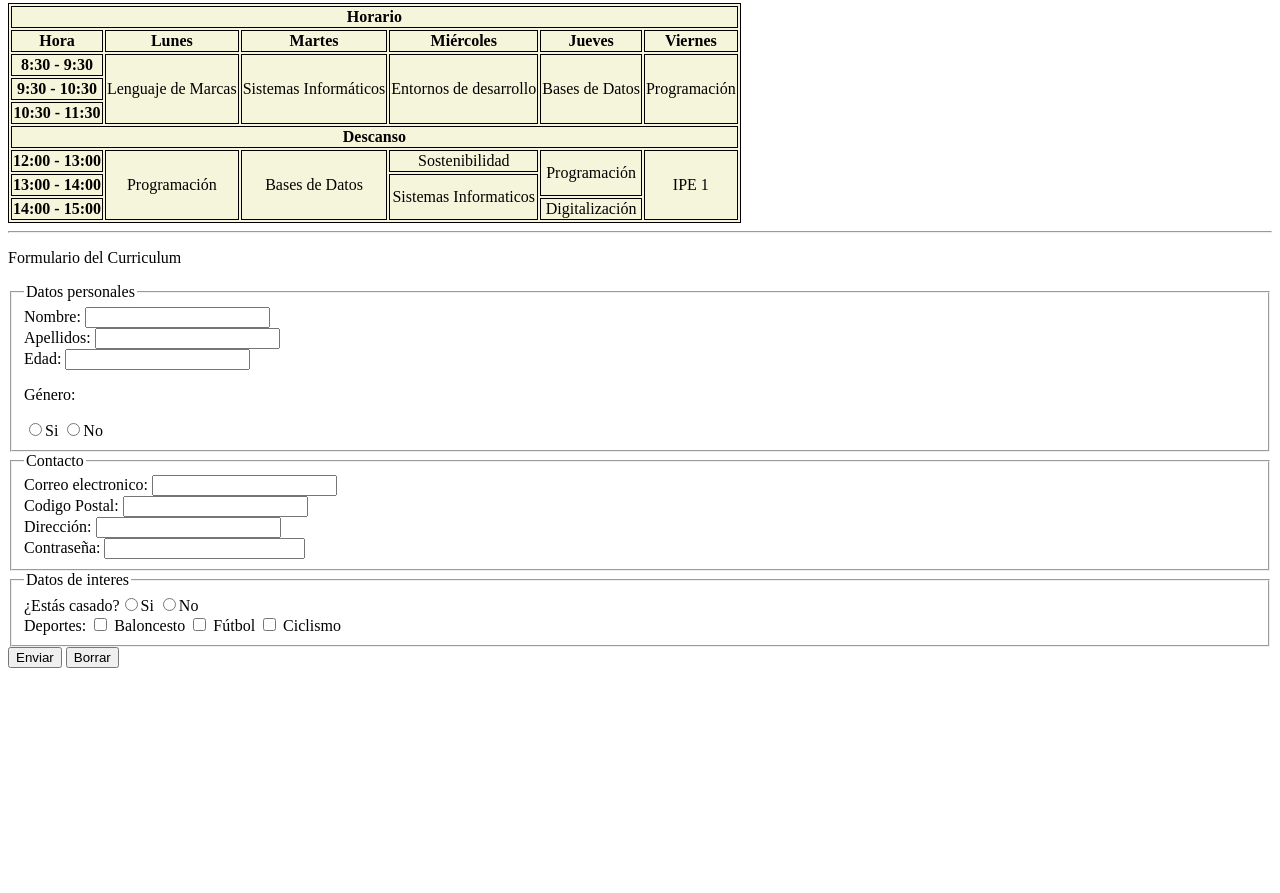
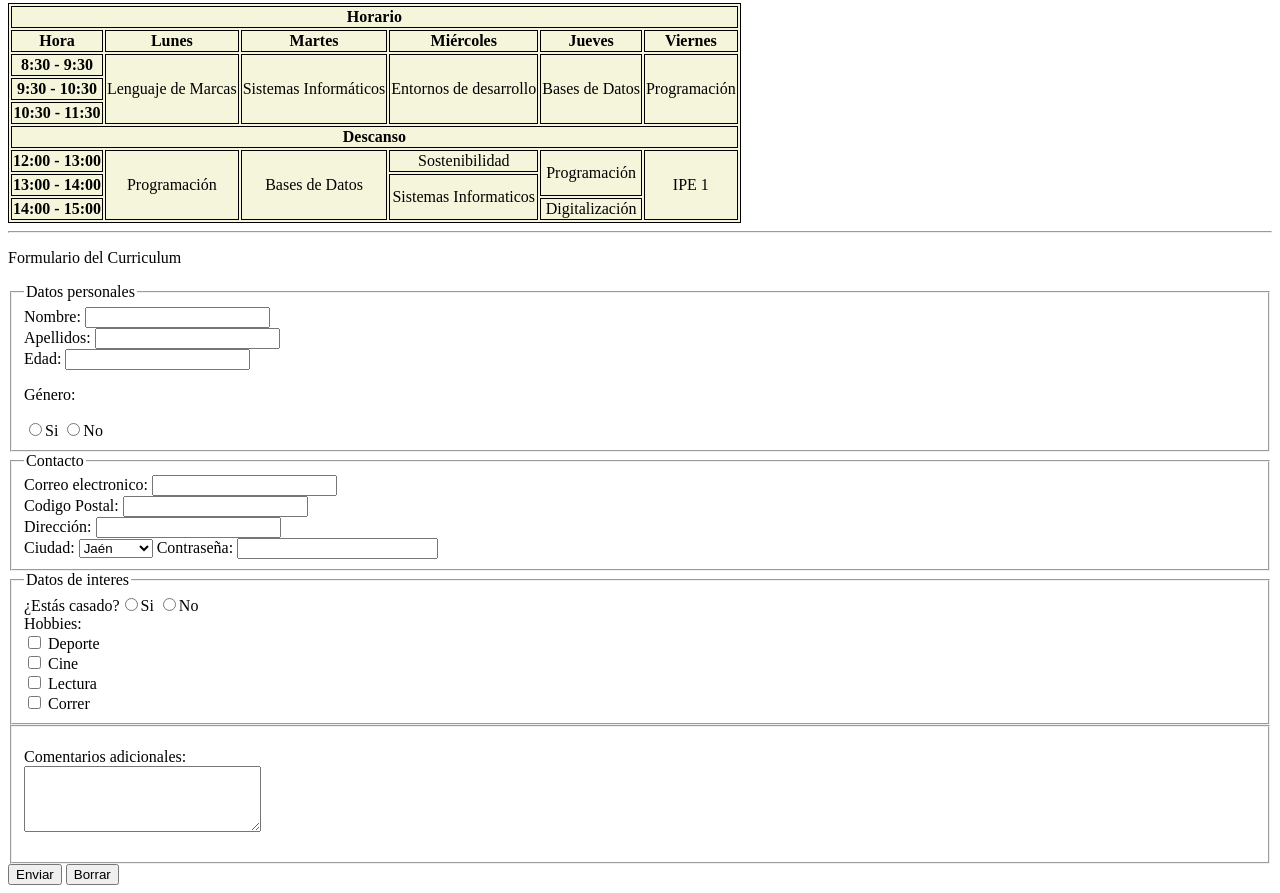
Before and after one commit to mml0080/1DAM_LMSGI_MML, a plain HTML site: page Tema3y4/TareaTema3y4/index.html in a window 1280 px wide. Shown: the part 1455-2348 px from the top of the page. Before the commit the page ends 2131 px from the top, so only its background shows below. Drawn offline with Linux system fonts and the light colour scheme.

Commit message:
Update index.html

```diff
--- a/Tema3y4/TareaTema3y4/index.html
+++ b/Tema3y4/TareaTema3y4/index.html
@@ -77,6 +77,7 @@
 
     <!--A partir de aquí es la tarea de tablas y formularios-->
 
+    <!--Aquí añado el estilo para la tabla del horario -->
      <style>
         table, th, td
         {
@@ -154,15 +155,25 @@
             Correo electronico: <input type="text" name="nombre"> <br>
             Codigo Postal: <input type="text" name="nombre"> <br>
             Dirección: <input type="text" name="nombre"> <br>
-        Contraseña: <input type="password" name="contraseña" size="22">
+            Ciudad: <select id="ciudad" name="ciudad">
+                <option value="jaen" selected>Jaén</option>
+                <option value="granada">Granada</option>
+                <option value="sevilla">Sevilla</option>
+                <option value="cordoba">Córdoba</option>
+            </select>
+            Contraseña: <input type="password" name="contraseña" size="22"> <br>
         </fieldset>
         <fieldset>
             <legend>Datos de interes</legend>
             ¿Estás casado?<input type="radio" value="Si">Si
             <input type="radio" value="No">No <br>
-            Deportes: <input type="checkbox" name="opcion1"> Baloncesto
-            <input type="checkbox" name="opcion1"> Fútbol
-            <input type="checkbox" name="opcion1"> Ciclismo
+            Hobbies: <br> <input type="checkbox" name="opcion1"> Deporte <br>
+            <input type="checkbox" name="opcion1"> Cine <br>
+            <input type="checkbox" name="opcion1"> Lectura <br>
+            <input type="checkbox" name="opcion1"> Correr <br>
+        </fieldset>
+        <fieldset>
+            <p>Comentarios adicionales: <br> <textarea name="comentario" rows="4" cols="27"></textarea></p>
         </fieldset>
         <input type="submit" value="Enviar">
         <input type="reset" value="Borrar">
```
